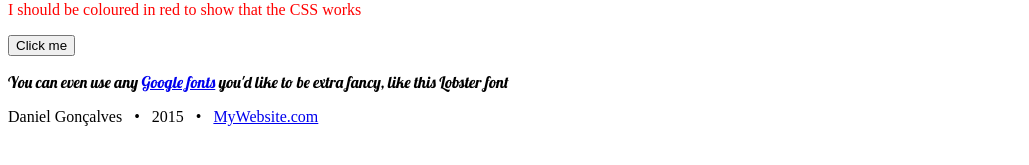
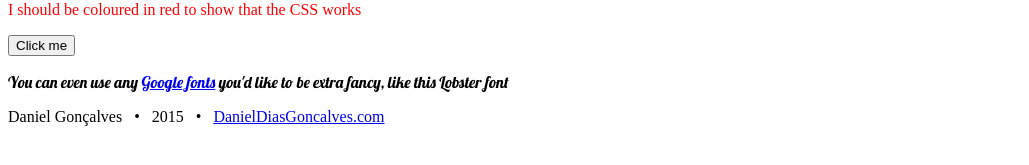
Before and after one commit to 2phost/2phost.github.io, a Jekyll site: the page built from contact.md, in a window 1280 px wide. Shown: the part 155-320 px from the top of the page, without its empty margins (0-1029 px from the left). Built offline with Jekyll 4.4.1, drawn with Linux system fonts in a browser that asks for light colours.

Commit message:
All changed

```diff
--- a/_config.yml
+++ b/_config.yml
@@ -4,7 +4,7 @@
 # baseurl is the website's URL without the hostname
 
 # If you are building a simple GitHub user page (username.github.io) then use these settings:
-url: "http://danieldiasgoncalves.com"
+url: "http://2phost.github.io"
 baseurl: ""
 
 # If you are building a GitHub project page then use these settings:
@@ -57,7 +57,7 @@
 
 # How to display the link to the website in the footer
 # Remove this if you don't want a link in the footer
-url-pretty: "MyWebsite.com"  # eg. "deanattali.com/beautiful-jekyll"
+url-pretty: "DanielDiasGoncalves.com"  # eg. "deanattali.com/beautiful-jekyll"
 
 # --- Misc --- #
 
```
